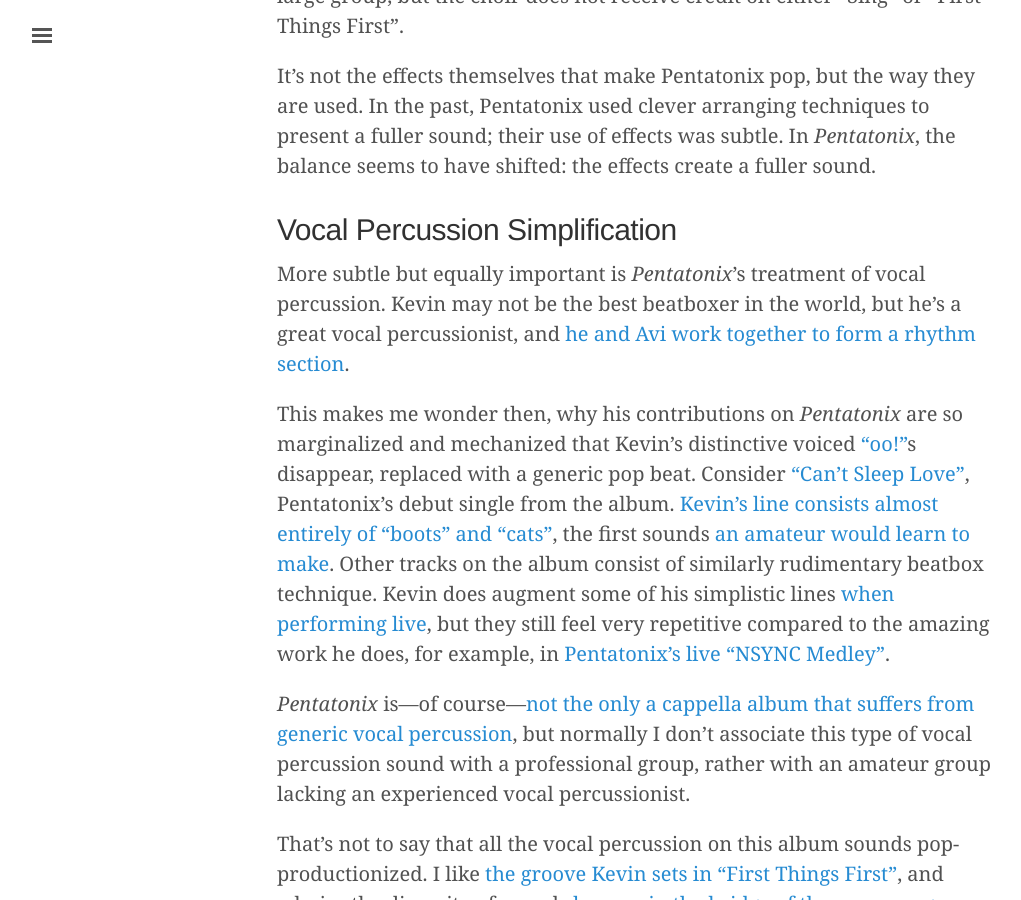
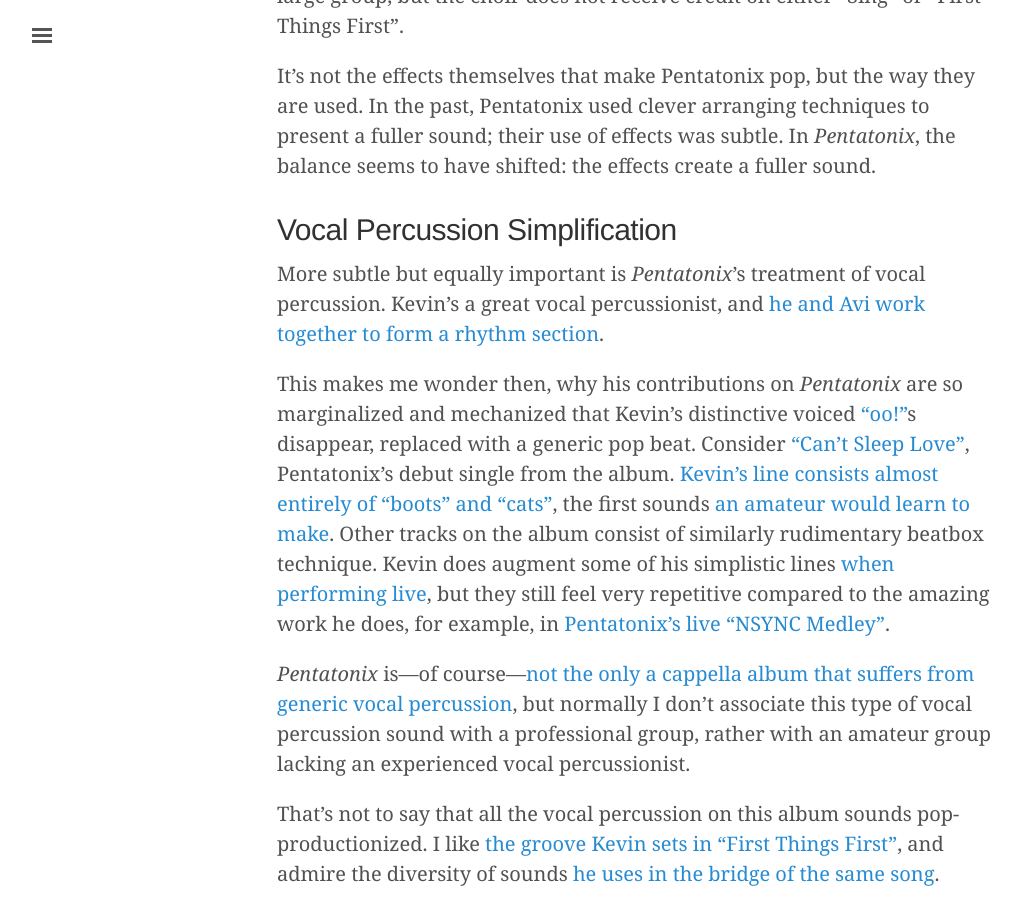
Before and after one commit to karepker/karepker.github.io, a Jekyll site: the page built from _posts/2015-10-30-pentatonix.md, in a window 1280 px wide and 900 px high, scrolled down 4299 px. Shown: the whole window, without its empty margins (3-1024 px from the left). Built offline with Jekyll 4.4.1, drawn with Linux system fonts in a browser that asks for light colours; Markdown is read by kramdown in place of the engine named in the settings; some of the changed text lies outside the part shown.

Commit message:
Cleaned up some wording.

```diff
--- a/_posts/2015-10-30-pentatonix.md
+++ b/_posts/2015-10-30-pentatonix.md
@@ -157,9 +157,8 @@
 ### Vocal Percussion Simplification
 
 More subtle but equally important is _Pentatonix_'s treatment of vocal
-percussion. Kevin may not be the best beatboxer in the world, but he's a great
-vocal percussionist, and [he and Avi work together to form a rhythm
-section][kevin_avi_rhythm].
+percussion. Kevin's a great vocal percussionist, and [he and Avi work together
+to form a rhythm section][kevin_avi_rhythm].
 
 This makes me wonder then, why his contributions on _Pentatonix_ are so
 marginalized and mechanized that Kevin's distinctive voiced ["oo!"][kevin_oo]s
```
Also changed, not shown: other parts of _posts/2015-10-30-pentatonix.md (+1 -1 lines).
